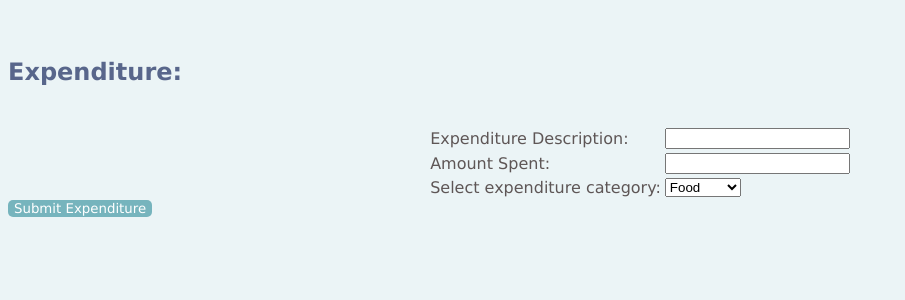
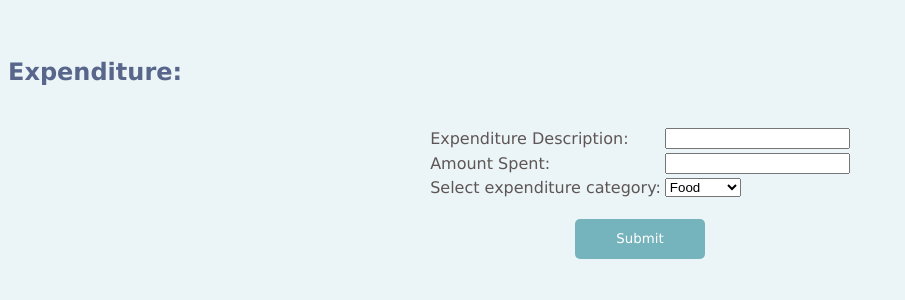
Before and after one commit to cs304-fa18/semester-project-rad, a Flask app: page /expenditureForm/ in a window 1280 px wide; the page is wider, and only the part inside the window is pictured. Shown: the part 149-449 px from the top of that part, without its empty margins (0-905 px from the left). Run offline with Flask 2, Linux system fonts and the light colour scheme; the visitor is signed in with stand-in values (Sample User, id 1); some libraries are stand-ins or nearby versions.

Commit message:
expenditure button change

```diff
--- a/static/stylesheet.css
+++ b/static/stylesheet.css
@@ -210,7 +210,7 @@ h4{
     border: 1px solid rgb(182,175,175);
 }
 
-#donation-submit{
+.center-submit{
     width: 130px;
     height: 40px;
     margin:0 50%;
--- a/templates/donation_form.html
+++ b/templates/donation_form.html
@@ -142,7 +142,7 @@
 
 
         <br>
-        <input type="submit" id="donation-submit" value="Submit Donation"></p>
+        <input type="submit" class="center-submit" value="Submit Donation"></p>
 </form>
 
 {% endblock %}
--- a/templates/expenditures.html
+++ b/templates/expenditures.html
@@ -37,8 +37,8 @@
             </tr>
             <br>
         </table>
-
-        <input type="submit" value="Submit Expenditure"></p>
+        <br>
+        <input type="submit" class="center-submit" value="Submit"></p>
     </form>
 
 </body>
```
